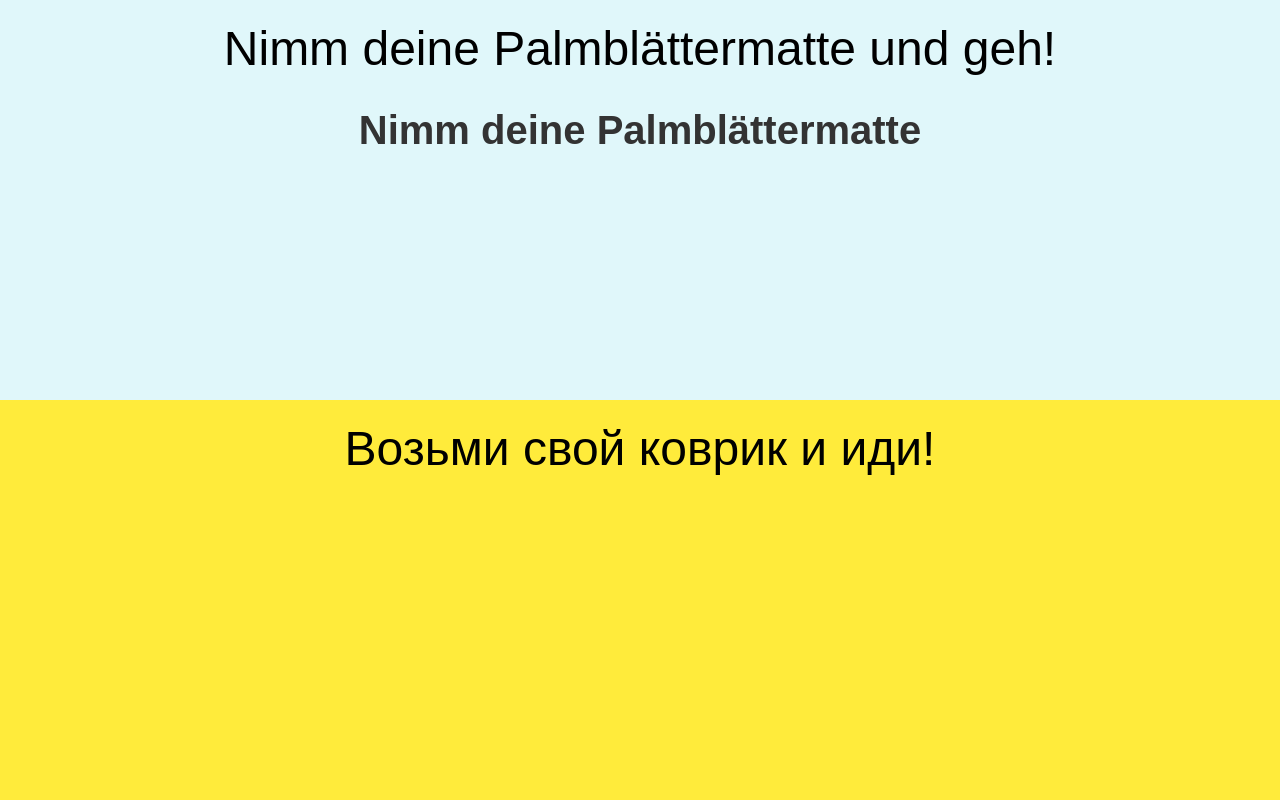
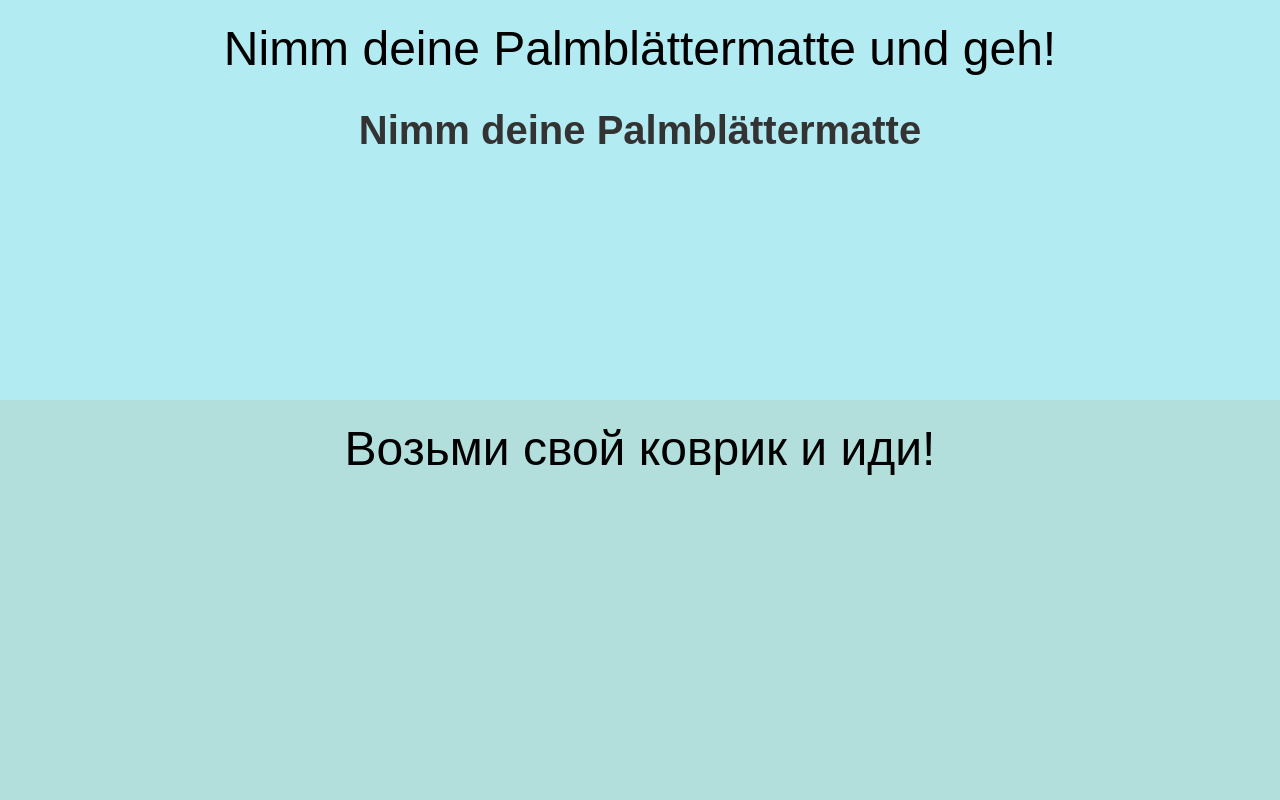
Before and after one commit to degterjow/VoiceTranslator, a Flask app: page / in a window 1280 px wide. Run offline with Flask 3, Linux system fonts and the light colour scheme; parts of the project's set-up code (start-up, migrations or seed data) failed here and were passed over.

Commit message:
background colors

```diff
--- a/static/translation.css
+++ b/static/translation.css
@@ -21,7 +21,7 @@ body {
     flex-direction: column;
     justify-content: flex-start; /* Align content to the top of the section */
     padding: 20px;
-    background-color: #e0f7fa; /* Light blue for differentiation */
+    background-color: #b2ebf2; /* (pale blue) */
     overflow: hidden; /* Hide overflow (no scrollbars) */
 }
 
@@ -32,7 +32,7 @@ body {
     flex-direction: column;
     justify-content: flex-start; /* Align content to the top of the section */
     padding: 20px;
-    background-color: #ffeb3b; /* Yellow for differentiation */
+    background-color: #b2dfdb; /* (light mint) */
     overflow: hidden; /* Hide overflow (no scrollbars) */
 }
 
```
